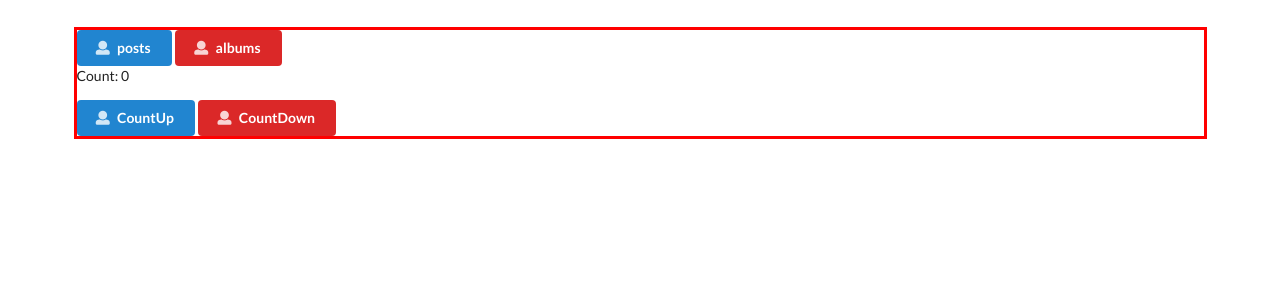
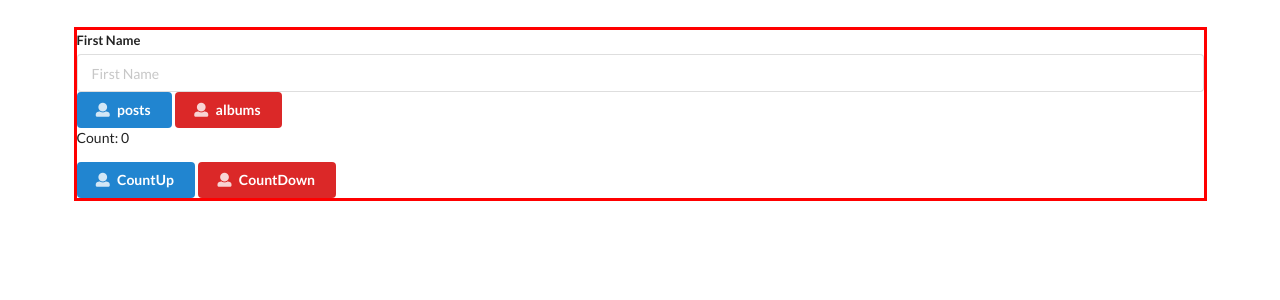
Before and after one commit to Hayate08A/youtube-reactStarted, a React (Create React App) app: page / in a window 1280 px wide. Shown: the top 300 px of the page. Built offline with nearby package versions, Linux system fonts and the light colour scheme.

Commit message:
[Add] form - SemanticUI

```diff
--- a/src/components/app/App.tsx
+++ b/src/components/app/App.tsx
@@ -4,6 +4,7 @@
 import Button from '../button/Button';
 import jsonplaceholder from '../../apis/jsonplaceholder';
 import Resources from '../resources/Resources';
+import SearchBar from '../searchBar/SearchBar';
 
 export const App = () => {
   const [resources, setResources] = useState([]);
@@ -16,7 +17,6 @@
       console.log(error);
     }
   };
-
   const getAlbums = async () => {
     try {
       const albums = await jsonplaceholder.get('/albums');
@@ -28,6 +28,8 @@
 
   return (
     <div className='ui container app_container'>
+      <SearchBar />
+      <></>
       <Button onClick={getPosts} buttonColor='primary' title='posts' />
       <Button onClick={getAlbums} buttonColor='red' title='albums' />
       <Resources resources={resources} />
--- /dev/null
+++ b/src/components/searchBar/SearchBar.tsx
@@ -0,0 +1,14 @@
+import React from 'react';
+
+const SearchBar = () => {
+  return (
+    <form className='ui form'>
+      <div className='field'>
+        <label>First Name</label>
+        <input type='text' name='first-name' placeholder='First Name' />
+      </div>
+    </form>
+  );
+};
+
+export default SearchBar;
```
